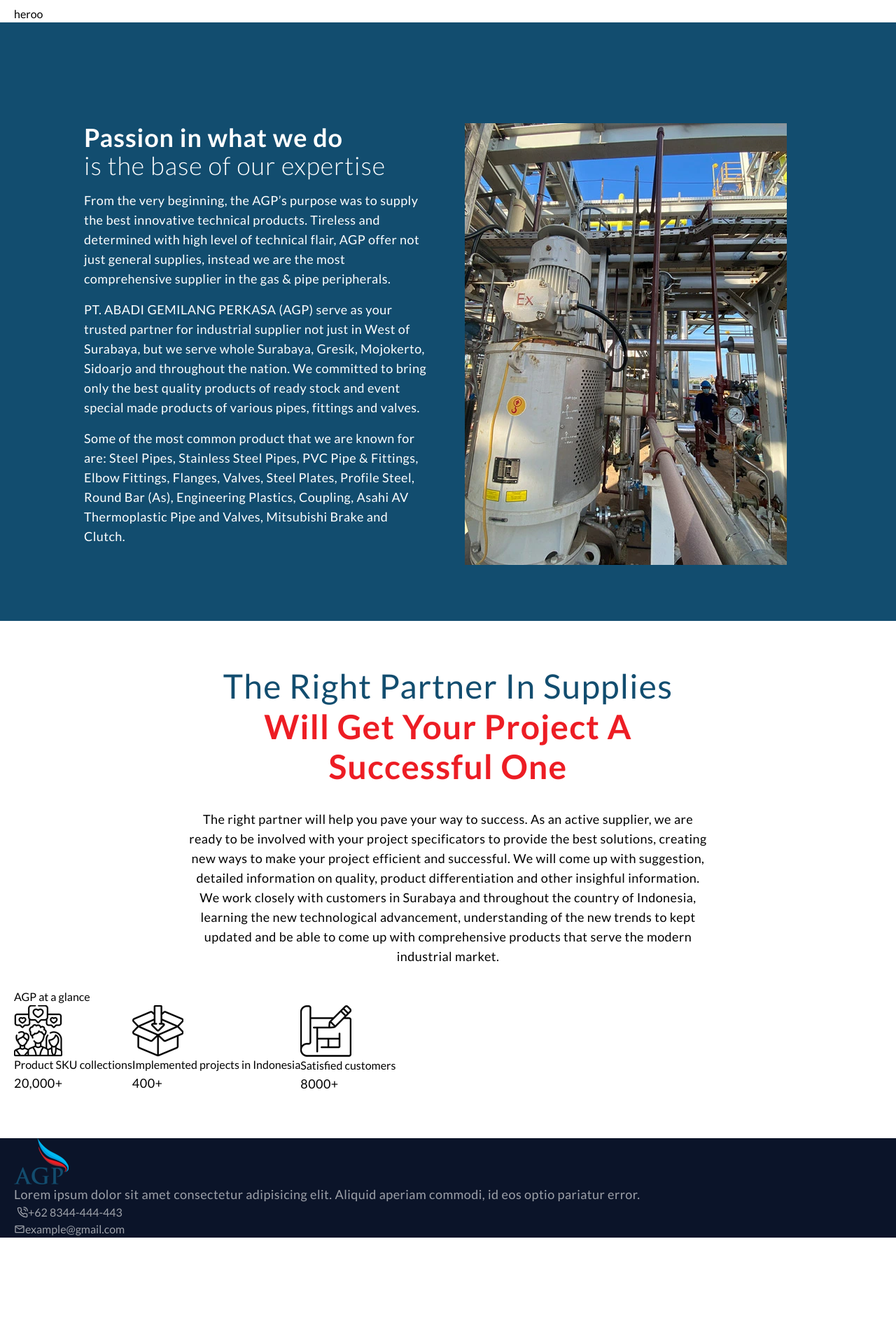
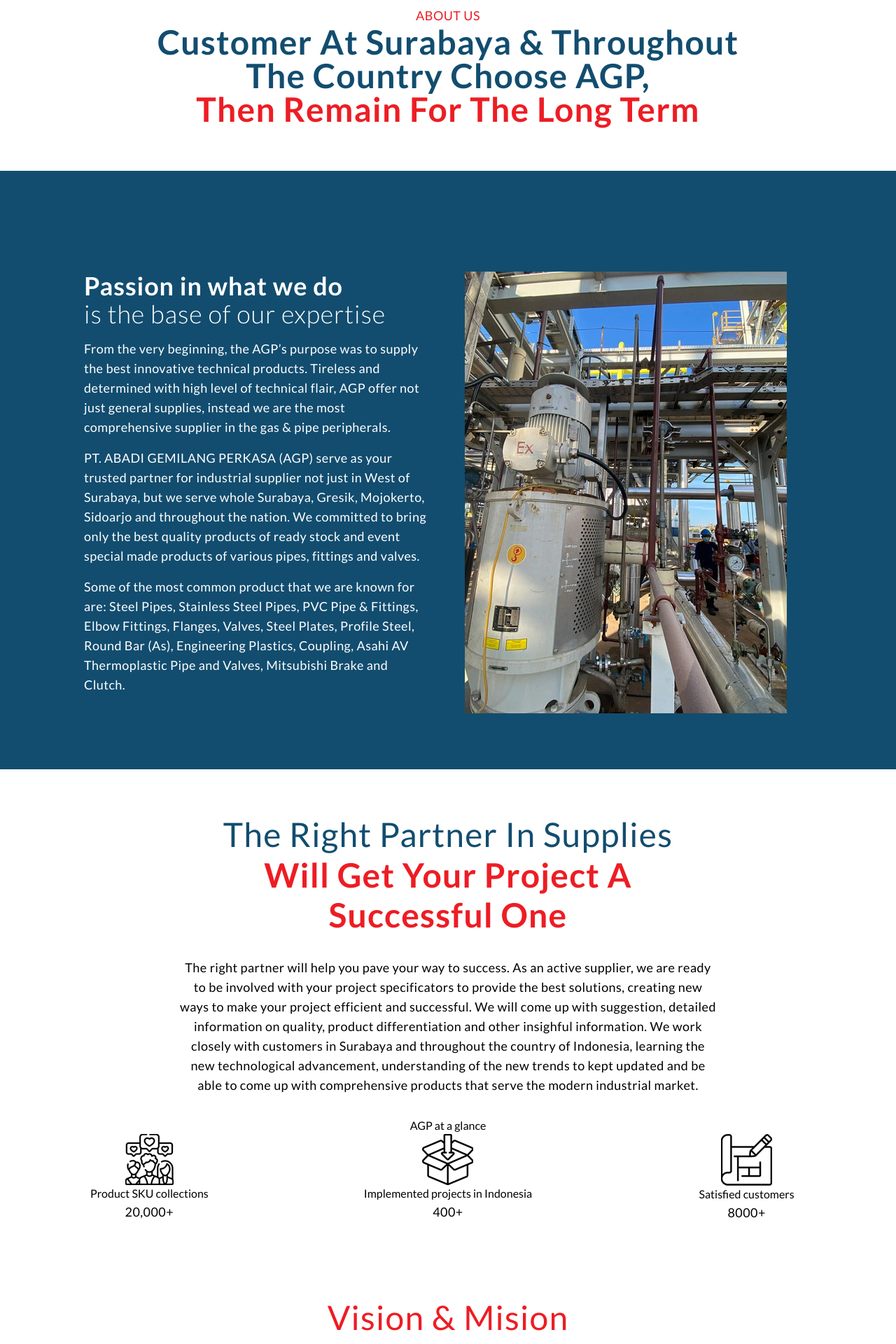
Before and after one commit to Davitaridani/agp, a Next.js app: page /about in a window 1280 px wide. Shown: the part 80-2000 px from the top of the page at 70% size. Before the commit the page ends 1848 px from the top, so only its background shows below. Built offline with nearby package versions, Linux system fonts and the light colour scheme.

Commit message:
styling page home, about and product

```diff
--- a/src/app/about/page.tsx
+++ b/src/app/about/page.tsx
@@ -2,25 +2,19 @@
 import Image from 'next/image'
 import { asset_about } from "../../assets/images/";
 import { iconAbout } from "../../utils/constants";
-import cover from "../../assets/images/about/cover-about.webp";
-import "./about.module.css";
+import styling from "./about.module.css";
 
 const About = () => {
-
-	const styling = {
-		backgroundImage: `url('${cover}')`,
-		width: "100%",
-		height: "100%"
-	}
-
 	return (
 		<>
-
-			<section >
+			<section className={`${styling.bg_hero} flex items-end pb-16`} >
 				<div className="container">
-
-					heroo
-
+					<div className="text-center">
+						<p className='uppercase text-red'>About US</p>
+						<h1 className='font-bold text-darkBlue'>Customer At Surabaya & Throughout
+							<span className='block'> The Country Choose AGP,</span>
+							<span className='text-red block'>Then Remain For The Long Term </span></h1>
+					</div>
 				</div>
 			</section >
 
@@ -50,7 +44,7 @@
 			</section>
 
 			<section>
-				<div className="container">
+				<div className="container_content">
 					<div className="mb-8 w-auto md:w-3/5 mx-auto text-center">
 						<h1 className='text-red leading-[1.2] font-bold mb-8'>
 							<span className='block text-darkBlue font-normal'>The Right Partner In Supplies</span>
@@ -58,36 +52,41 @@
 						<p>The right partner will help you pave your way to success. As an active supplier, we are ready to be involved with your project specificators to provide the best solutions, creating new ways to make your project efficient and successful. We will come up with suggestion, detailed information on quality, product differentiation and other insighful information. We work closely with customers in Surabaya and throughout the country of Indonesia, learning the new technological advancement, understanding of the new trends to kept updated and be able to come up with comprehensive products that serve the modern industrial market.</p>
 					</div>
 
-					<div className="items-center">
+					<div className="items-center text-center">
 						<h5>AGP at a glance</h5>
-						<div className="flex flex-row">
-							{/* {
-								iconAbout.map((item, index) => (
-									<div className="basis-1/3" key={index}>
-										<Image src={item.icon} alt='icon' className='mx-auto' />
-										<h5>{item.count}</h5>
-										<p>{item.text}</p>
-									</div>
-								))
-							} */}
-
-							{
-								iconAbout.map((item, index) => (
-									<div className="bais" key={index}>
-										<Image src={item.icon} alt='images' />
+						<div className="flex flex-row ">
+							{iconAbout.map((item, index) => (
+								<div className="md:basis-2/6 basis-full flex justify-center" key={index}>
+									<div className="text-center ">
+										<Image src={item.icon} alt='images' className='mx-auto' />
 										<h5>{item.text}</h5>
 										<p>{item.count}</p>
 									</div>
-								))
-							}
+								</div>
+							))}
 						</div>
 					</div>
 				</div>
 			</section>
 
-			<section className='8'>
-				<div className="container">
+			<section className={`${styling.bg_cover_about} flex items-center`}>
+				<div className="container_content">
+					<h1 className="text-center text-white">AGP <span className='block text-red'>Vision & Mision
+					</span></h1>
 
+					<div className="items__row justify-center gap-5 text-white text-center">
+						<div className="basis-1/2 ">
+							<h5>Vision</h5>
+							<p>To become the leading company in Indonesia in the sales of pipes, valves, couplings, clutches, and related products, with a focus on offering the most comprehensive range of products and delivering the best service.</p>
+						</div>
+						<div className="md:border-r-2 border-b-2 border-white">
+
+						</div>
+						<div className="basis-1/2">
+							<h5>Vision</h5>
+							<p>To become the leading company in Indonesia in the sales of pipes, valves, couplings, clutches, and related products, with a focus on offering the most comprehensive range of products and delivering the best service.</p>
+						</div>
+					</div>
 				</div>
 			</section>
 		</>
--- a/src/app/home/page.tsx
+++ b/src/app/home/page.tsx
@@ -3,73 +3,61 @@
 import styles from "./home.module.css";
 import Image from "next/image";
 import Link from "next/link";
-import Cta from "@/components/UI/Cta";
+import Products from "@/components/Products";
+import GuideProduct from "@/components/GuideProduct";
 
 const Home = () => {
 
 	return (
 		<>
 			<section className={`${styles.bg_hero} flex`}>
-				<div className="container flex-items-center">
+				<div className="container flex_items_center">
 					<div className="mb-8 text-center">
 						<p className="uppercase text-darkBlue">
 							agp indonesia:
 						</p>
-						<h1 className="capitalize text-darkBlue font-semibold mb-5">Surabaya's Reliable Source
-							<span className="block text-red">For Technical Industrial Supplies</span>
+						<h1 className="capitalize text-red font-semibold mb-5">Surabaya's Reliable Source
+							<span className="block text-darkBlue">For Technical Industrial Supplies</span>
 						</h1>
-						<p className="uppercase text-red">We serve throughout Indonesia</p>
+						<p className="uppercase text-red text-sm font-semibold">We serve throughout Indonesia</p>
 					</div>
 				</div>
 			</section >
 
-			<section className="bg-red">
-				<div className="container relative">
-					<div className="grid grid-cols-2 md:grid-cols-3 lg:grid-cols-5 gap-4 relative -top-36">
-						{
-							cardHome.map((item, i) => (
-								<div key={i} className="relative">
-									<Image src={item.imgUrl} alt="card products" className=" object-cover h-full" />
-									<Link href={"#"} className="absolute bottom-5 left-5 text-white text-lg lg:text-xl uppercase font-semibold ">{item.text}</Link>
+			<Products />
+
+			<GuideProduct bgColor="bg-red pt-0" />
+
+			<section className="bg-navy text-white overflow-hidden pt-28">
+				<div className="container-content2 ps-[8.5%] pe-0 me-auto ">
+					<div className="items__row">
+						<div className="basis-3/5">
+							<div className="max-w-[45rem] mb-7">
+								<h3 className="mb-4">About AGP and the
+									<span className="block text-red">successful experience</span>
+								</h3>
+								<p className="font-light">We work closely with customers in Surabaya and throughout the country of Indonesia,
+									learning the new technological advancement, understanding of the new trends to kept
+									updated and be able to come up with comprehensive products that serve modern.</p>
+							</div>
+						</div>
+						<div className="basis-2/5 mx-auto relative flex justify-center mr-16">
+							<div className="bg-red text-center w-60 mx-auto p-8 absolute justify-center flex-col bg-opacity-60">
+								<h5 className="uppercase tracking-widest text-base lg:mb-8 mb-6">AGP at a glance</h5>
+								<div className="text-center">
+									<h4 className="text-3xl">10,000+</h4>
+									<p className="text-sm">Product  SKU Collection</p>
+									<hr className="my-6 w-8 mx-auto" />
+									<h4 className="text-3xl">200+</h4>
+									<p className="text-sm">Implemented projects in Indonesia</p>
+									<hr className="my-6 w-8 mx-auto" />
+									<h4 className="text-3xl">5000+</h4>
+									<p className="text-sm">Satisfied customers</p>
 								</div>
-							))
-						}
-					</div>
-
-					<div className="container-content pb-20">
-						<div className="md:flex block justify-between items-center gap-14 ">
-							<div className="text-white">
-								<h3 className="mb-2 tracking-normal">AGP Products <br />
-									Guide & Reference</h3>
-								<p className="text-base  mb-6 ">Your glossary information for standard <br />
-									measurements and specifications</p>
-								<Link href={"#"} className="uppercase text-sm font-semibold tracking-widest">view all guide & reference</Link>
-							</div>
-							<div className="grid grid-cols-3 gap-3 lg:w-3/5 w-auto">
-								{productAgp.map((item, i) => (
-									<div className="text-center flex-col justify-between mx-auto text-white border px-3 py-16 w-full" key={i}>
-										<span className="flex justify-center text-[20px] lg:text-2xl ">
-											{item.icon}
-										</span>
-										<p className="text-[15px]">{item.text}</p>
-									</div>
-								))}
 							</div>
 						</div>
 					</div>
-				</div>
-			</section>
 
-			<section className="bg-navy text-white overflow-hidden pt-">
-				<div className="container-content2 ps-[8.5%] pe-0 me-auto ">
-					<div className="max-w-[45rem] mb-7">
-						<h3 className="mb-4">About AGP and the
-							<span className="block text-red">successful experience</span>
-						</h3>
-						<p className="font-normal">We work closely with customers in Surabaya and throughout the country of Indonesia,
-							learning the new technological advancement, understanding of the new trends to kept
-							updated and be able to come up with comprehensive products that serve modern.</p>
-					</div>
 					<div className="float-right">
 						<div className="">
 							<h1></h1>
@@ -78,9 +66,6 @@
 					</div>
 				</div>
 			</section>
-
-			<Cta />
-
 		</>
 	)
 }
--- /dev/null
+++ b/src/app/product/page.tsx
@@ -0,0 +1,26 @@
+import GuideProduct from '@/components/GuideProduct'
+import Products from '@/components/Products'
+import React from 'react'
+import styling from "../about/about.module.css";
+
+const Product = () => {
+	return (
+		<>
+			<section className={`${styling.bg_hero} flex`}>
+				<div className="container flex_items_center ">
+					<div className="text-center pb-12">
+						<p className='uppercase text-red'>Products</p>
+						<h1 className='font-bold text-darkBlue'>Browse Through Our Collection
+							<span className='text-red block'>Or Talk To Us For Assistance</span></h1>
+					</div>
+				</div>
+			</section>
+
+			<Products />
+
+			<GuideProduct bgColor='bg-navy' />
+		</>
+	)
+}
+
+export default Product
```
